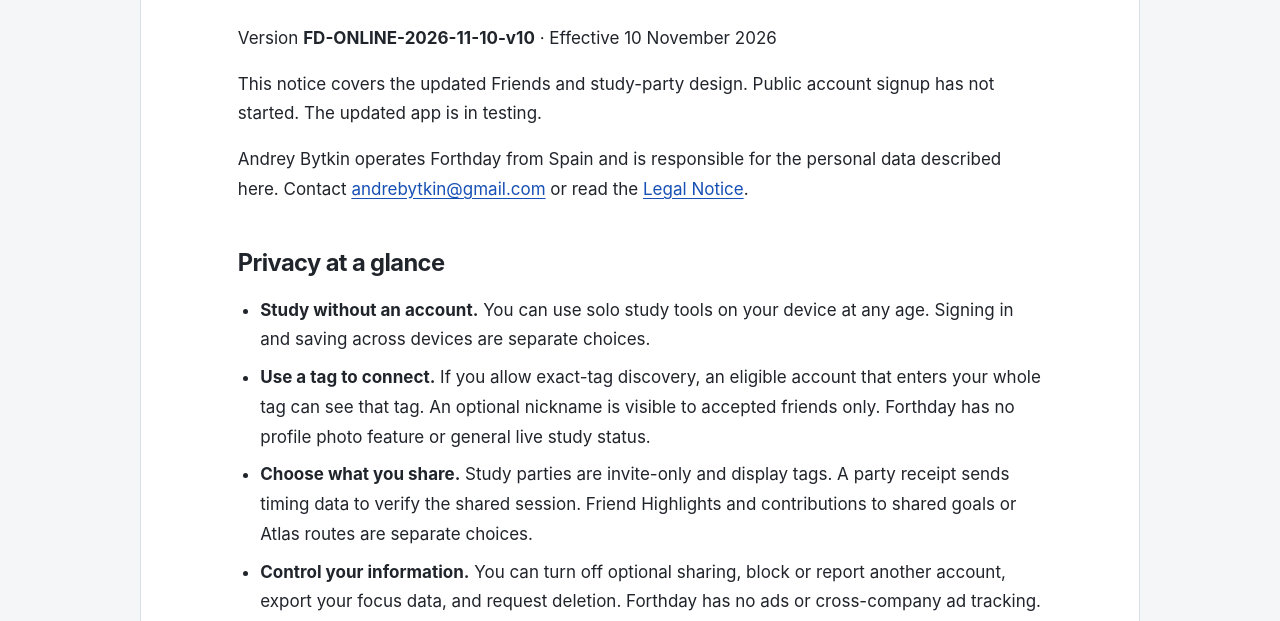
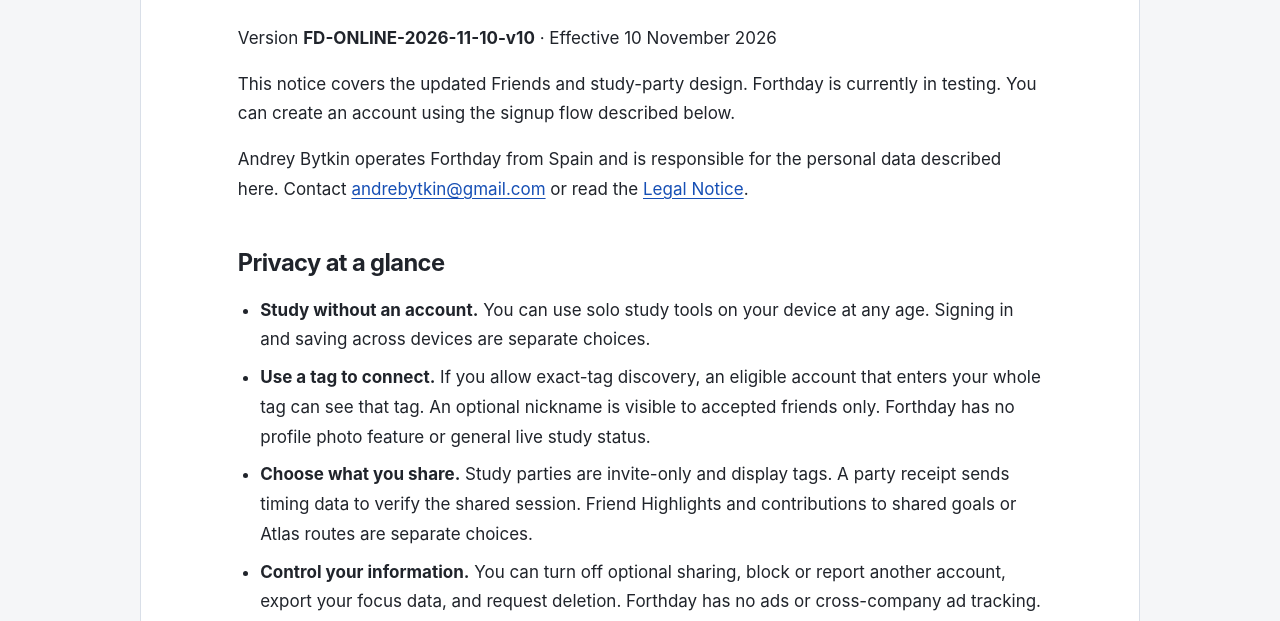
Before and after one commit to andre-1400/forthday-pages, a plain HTML site: page privacy/index.html in a window 1280 px wide. Shown: the part 179-800 px from the top of the page. Drawn offline with Linux system fonts and the light colour scheme.

Commit message:
Clarify that account signup is available during testing

```diff
--- a/privacy/index.html
+++ b/privacy/index.html
@@ -18,7 +18,7 @@
   <main><article>
     <h1>Forthday Privacy Policy</h1>
     <p>Version <strong>FD-ONLINE-2026-11-10-v10</strong> · Effective 10 November 2026</p>
-    <p>This notice covers the updated Friends and study-party design. Public account signup has not started. The updated app is in testing.</p>
+    <p>This notice covers the updated Friends and study-party design. Forthday is currently in testing. You can create an account using the signup flow described below.</p>
     <p>Andrey Bytkin operates Forthday from Spain and is responsible for the personal data described here. Contact <a href="mailto:andrebytkin@gmail.com">andrebytkin@gmail.com</a> or read the <a href="../legal-notice/index.html">Legal Notice</a>.</p>
 
     <h2 id="the-essentials">Privacy at a glance</h2>
```
